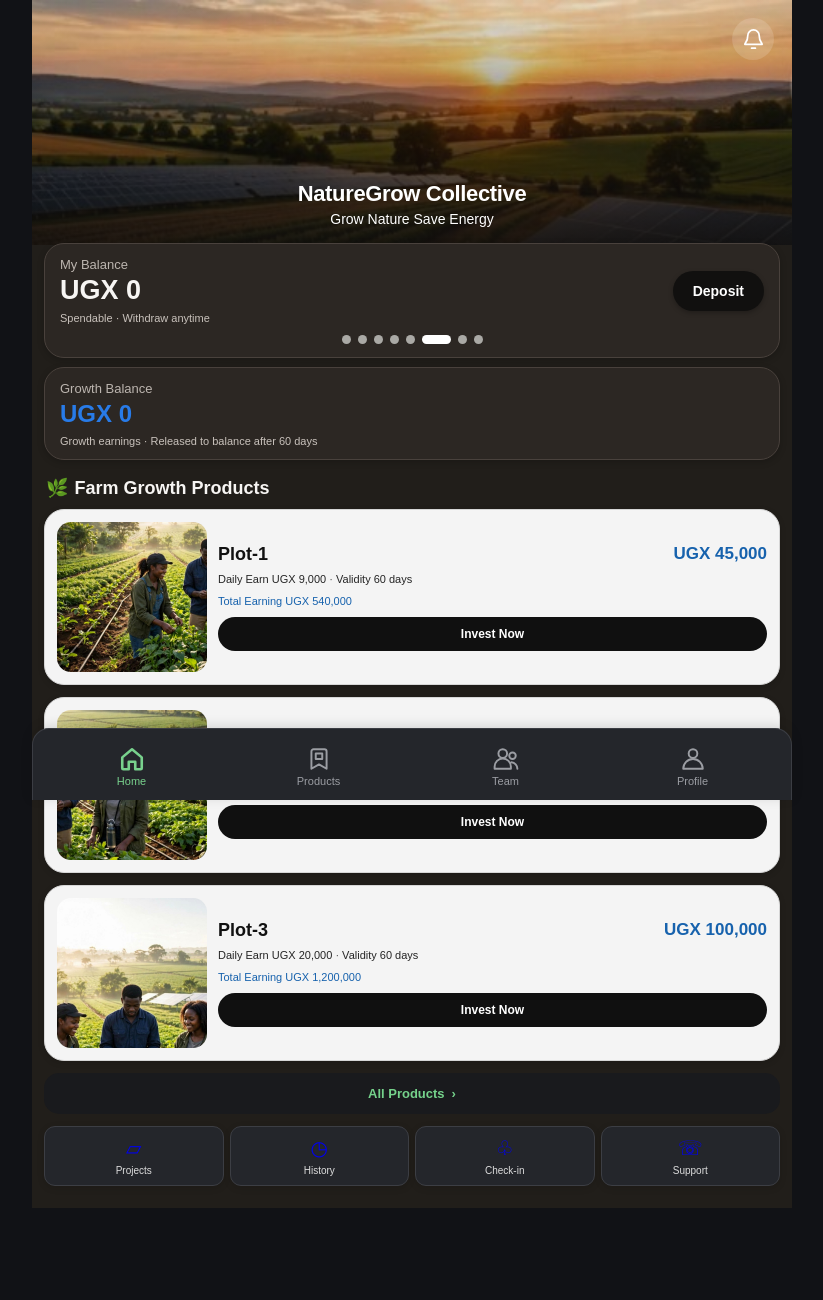
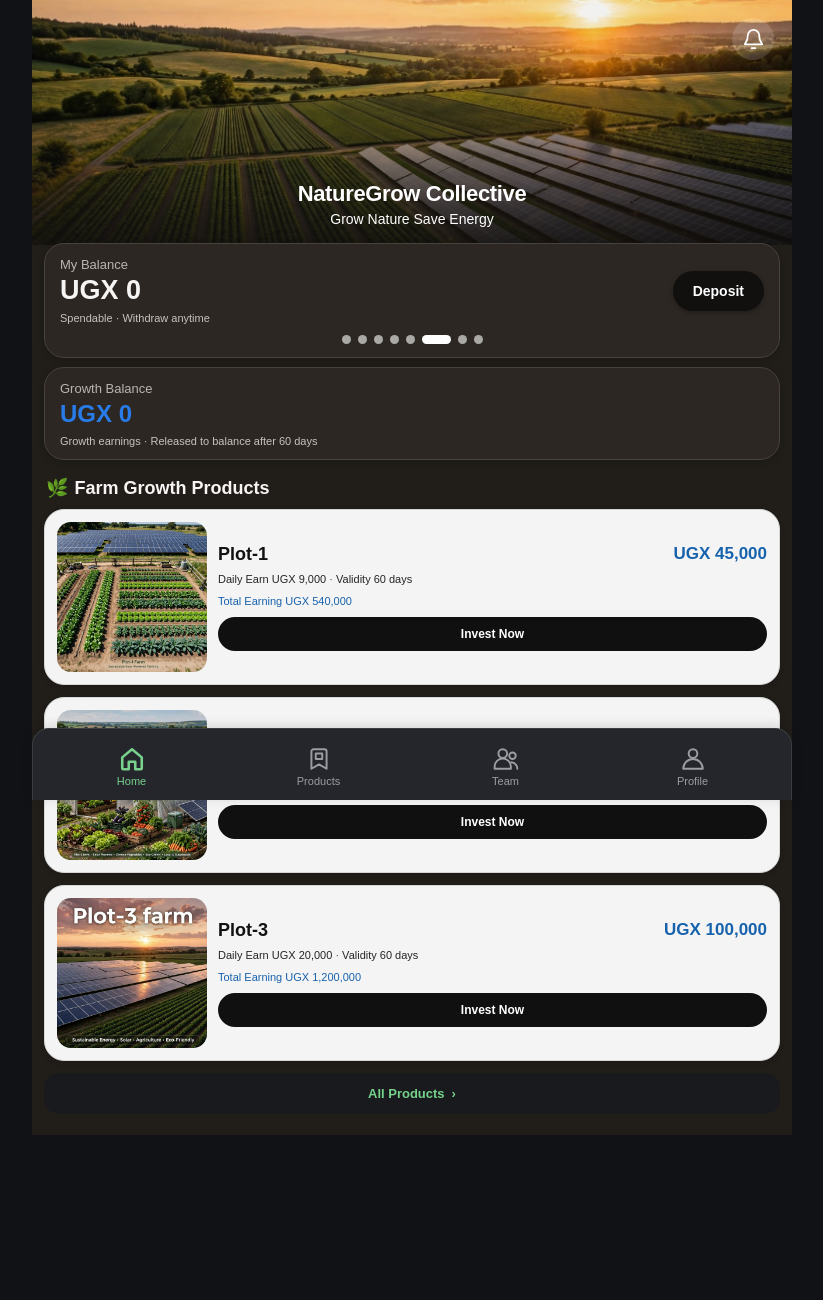
Before and after one commit to forextry298-del/NatureGrow-Creative-, a Flask app: page /dashboard in a window 1280 px wide. Shown: the whole page, without its empty margins (228-1051 px from the left). After the commit the page ends 1135 px from the top, so only its background shows below. Run offline with Flask 3, Linux system fonts and the light colour scheme; the visitor is signed in with stand-in values (Sample User, id 1); data comes from the database, SQL or seed files in the repository; data that the repository does not hold is empty.

Commit message:
Update farm images and remove home shortcuts

```diff
--- a/templates/dashboard.html
+++ b/templates/dashboard.html
@@ -24,6 +24,5 @@
   </article>
   {% endfor %}
   <a class="home-all-products" href="{{url_for('product_list')}}">All Products <span>›</span></a>
-  <div class="shortcuts"><a href="{{url_for('projects')}}"><span>▱</span><small>Projects</small></a><a href="{{url_for('history')}}"><span>◷</span><small>History</small></a><a href="{{url_for('checkin')}}"><span>♧</span><small>Check-in</small></a><a href="{{url_for('support')}}"><span>☏</span><small>Support</small></a></div>
 </div>
 {% endblock %}
```
Also changed, not shown: static/images/farm1.jpg, static/images/farm2.jpg, static/images/farm3.jpg, static/images/naturegrow-home-banner.jpg.
